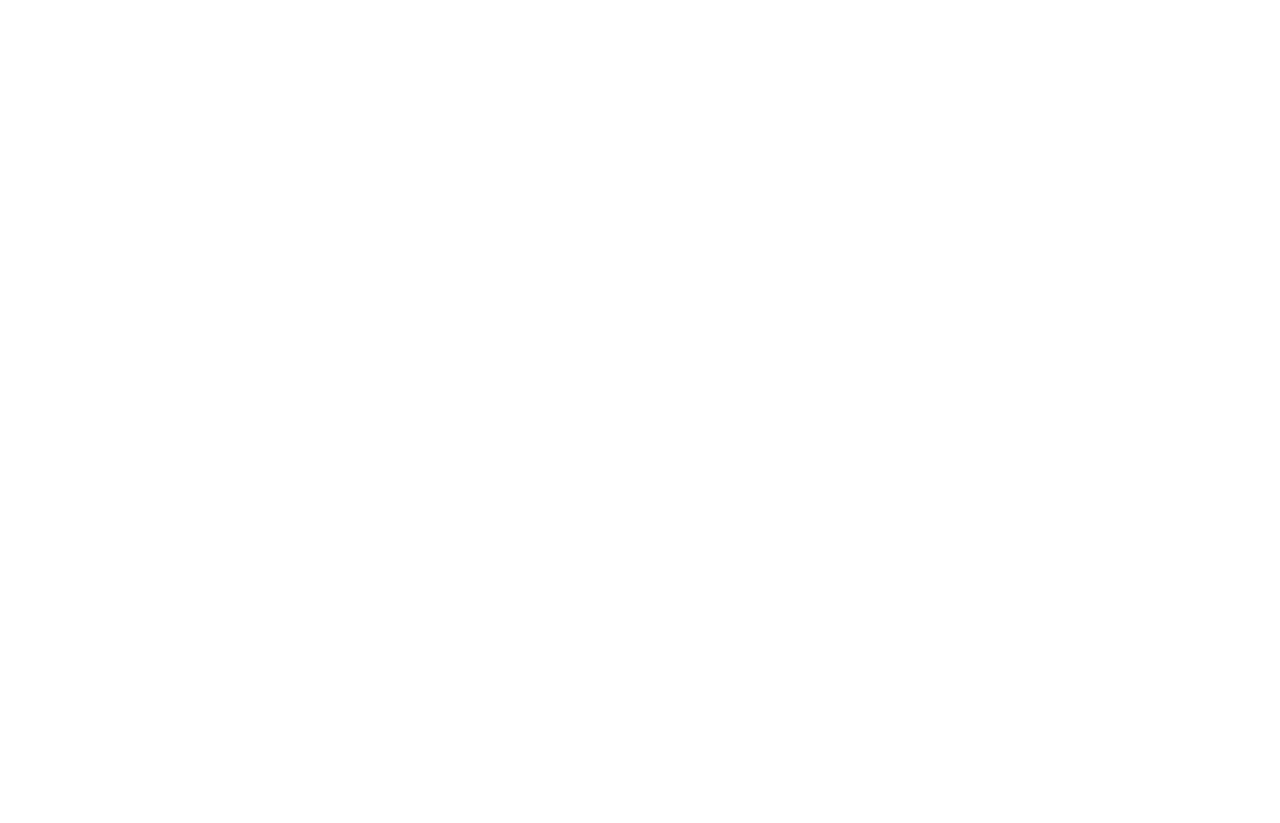
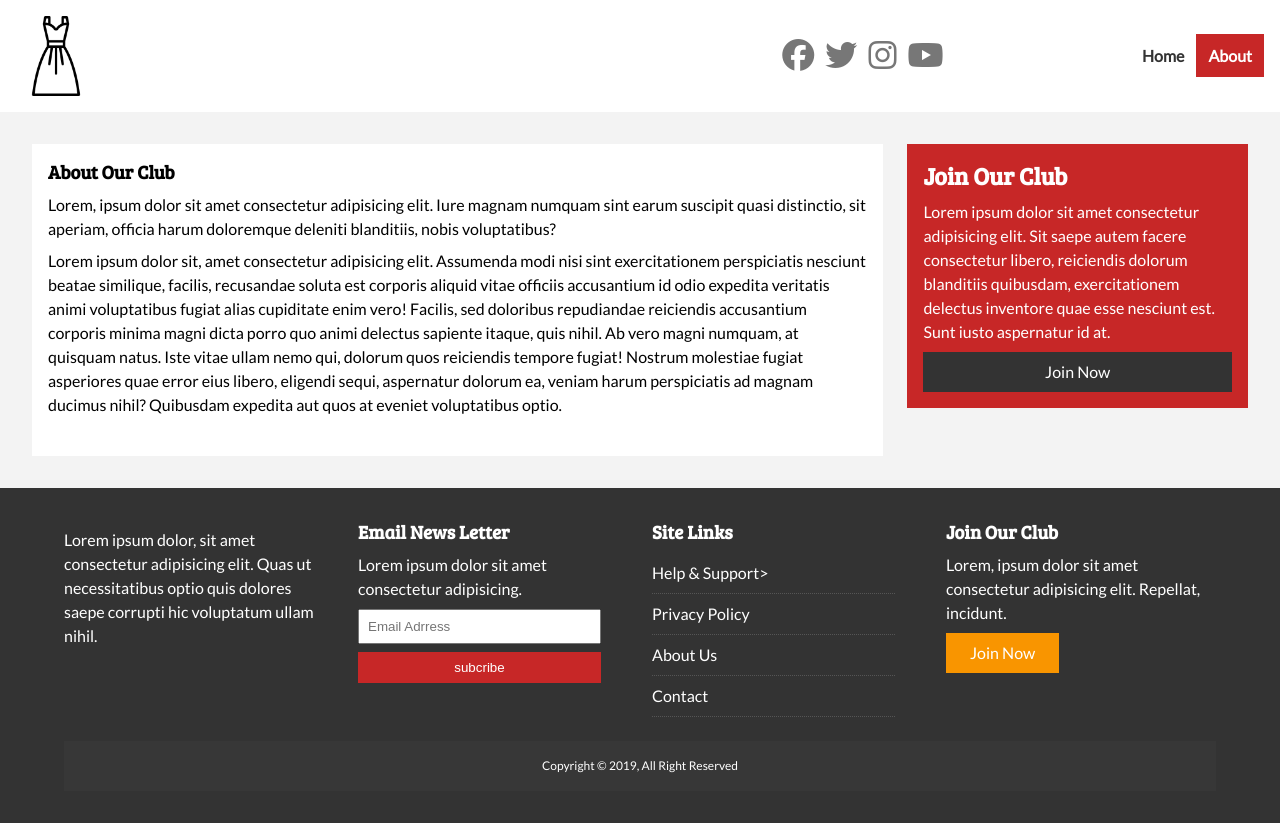
Before and after one commit to Deniastawanti/WEblayout-CSSGrid, a plain HTML site: page about.html in a window 1280 px wide. Before the commit the page ends 800 px from the top, so only its background shows below. Drawn offline with Linux system fonts and the light colour scheme.

Commit message:
grid about

```diff
--- a/about.html
+++ b/about.html
@@ -0,0 +1,128 @@
+<!DOCTYPE html>
+<html lang="en">
+  <head>
+    <meta charset="UTF-8" />
+    <meta name="viewport" content="width=device-width, initial-scale=1.0" />
+    <meta http-equiv="X-UA-Compatible" content="ie=edge" />
+    <script src="https://kit.fontawesome.com/c6db3258d7.js"></script>
+    <link
+      href="https://fonts.googleapis.com/css?family=Bree+Serif|Lato&display=swap"
+      rel="stylesheet"
+    />
+    <link rel="stylesheet" href="css/style.css" />
+    <link
+      rel="stylesheet"
+      media="screen and (max-width : 768px)"
+      href="css/mobile.css"
+    />
+    <link rel="shortcut icon" type="image/x-icon" href="/favicon (5).ico" />
+    <title>About|FASHION|GRIDWEBSITE</title>
+  </head>
+  <body>
+    <nav id="main-nav">
+      <div class="container">
+        <img src="img/dress.png" alt="ladiesstyle" class="logo" />
+        <div class="social">
+          <a href="http://facebook.com" target="_blank">
+            <i class="fab fa-facebook fa-2x"></i
+          ></a>
+          <a href="http://twitter.com" target="_blank">
+            <i class="fab fa-twitter fa-2x"></i
+          ></a>
+          <a href="http://instagram.com" target="_blank">
+            <i class="fab fa-instagram fa-2x"></i
+          ></a>
+          <a href="http://youtube.com" target="_blank">
+            <i class="fab fa-youtube fa-2x"></i
+          ></a>
+        </div>
+        <ul>
+          <li><a href="index.html">Home</a></li>
+          <li><a class="current" href="about.html">About</a></li>
+        </ul>
+      </div>
+    </nav>
+
+    <section id="about">
+      <div class="container">
+        <div class="page-container">
+          <article class="card">
+            <h1 class="l-heading">About Our Club</h1>
+            <p>
+              Lorem, ipsum dolor sit amet consectetur adipisicing elit. Iure
+              magnam numquam sint earum suscipit quasi distinctio, sit aperiam,
+              officia harum doloremque deleniti blanditiis, nobis voluptatibus?
+            </p>
+            <p>
+              Lorem ipsum dolor sit, amet consectetur adipisicing elit.
+              Assumenda modi nisi sint exercitationem perspiciatis nesciunt
+              beatae similique, facilis, recusandae soluta est corporis aliquid
+              vitae officiis accusantium id odio expedita veritatis animi
+              voluptatibus fugiat alias cupiditate enim vero! Facilis, sed
+              doloribus repudiandae reiciendis accusantium corporis minima magni
+              dicta porro quo animi delectus sapiente itaque, quis nihil. Ab
+              vero magni numquam, at quisquam natus. Iste vitae ullam nemo qui,
+              dolorum quos reiciendis tempore fugiat! Nostrum molestiae fugiat
+              asperiores quae error eius libero, eligendi sequi, aspernatur
+              dolorum ea, veniam harum perspiciatis ad magnam ducimus nihil?
+              Quibusdam expedita aut quos at eveniet voluptatibus optio.
+            </p>
+          </article>
+          <aside class="card bg-primary">
+            <h2>Join Our Club</h2>
+            <p>
+              Lorem ipsum dolor sit amet consectetur adipisicing elit. Sit saepe
+              autem facere consectetur libero, reiciendis dolorum blanditiis
+              quibusdam, exercitationem delectus inventore quae esse nesciunt
+              est. Sunt iusto aspernatur id at.
+            </p>
+            <a href="#" class="btn btn-dark btn-block">Join Now</a>
+          </aside>
+        </div>
+      </div>
+    </section>
+
+    <!-- footer -->
+    <footer id="main-footer" class="py-2">
+      <div class="container footer-container">
+        <div>
+          <p>
+            Lorem ipsum dolor, sit amet consectetur adipisicing elit. Quas ut
+            necessitatibus optio quis dolores saepe corrupti hic voluptatum
+            ullam nihil.
+          </p>
+        </div>
+        <div>
+          <h3>Email News Letter</h3>
+          <p>Lorem ipsum dolor sit amet consectetur adipisicing.</p>
+          <form>
+            <input type="Email" placeholder="Email Adrress" />
+            <input type="submit" value="subcribe" class=" btn btn-primary" />
+          </form>
+        </div>
+        <div>
+          <h3>Site Links</h3>
+          <ul class="list">
+            <li><a href="#">Help & Support></a></li>
+            <li><a href="#">Privacy Policy</a></li>
+            <li><a href="#">About Us</a></li>
+            <li><a href="#">Contact</a></li>
+          </ul>
+        </div>
+        <div>
+          <h3>Join Our Club</h3>
+          <p>
+            Lorem, ipsum dolor sit amet consectetur adipisicing elit. Repellat,
+            incidunt.
+          </p>
+          <a href="#" class="btn btn-secondary">Join Now</a>
+        </div>
+        <div>
+          <p>
+            Copyright &copy; 2019, All Right Reserved
+          </p>
+        </div>
+      </div>
+    </footer>
+  </body>
+</html>
--- a/css/style.css
+++ b/css/style.css
@@ -162,6 +162,17 @@ h6 {
 .list li a:hover {
   color: var(--primary-color) !important ;
 }
+/* inner page grid-container */
+.page-container {
+  display: grid;
+  grid-template-columns: 5fr 2fr;
+  margin: 2rem 0;
+  grid-gap: 1.5rem;
+}
+.page-container > *:first-child {
+  grid-row: 1 / span 3;
+}
+
 /* navigation */
 #main-nav {
   background: #fff;
```
Also changed, not shown: index.html (+3 -3 lines), favicon (6).ico (added).
